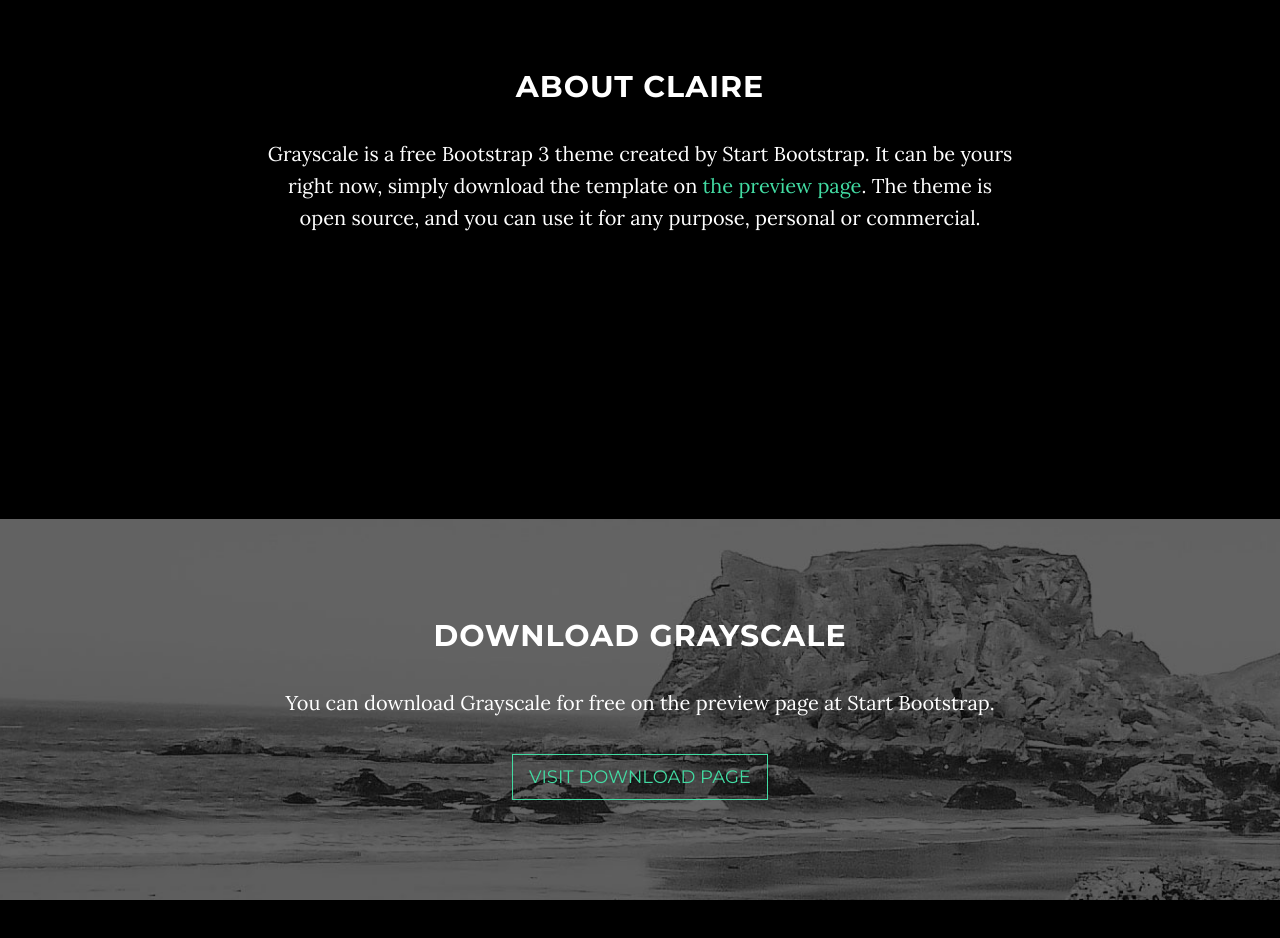
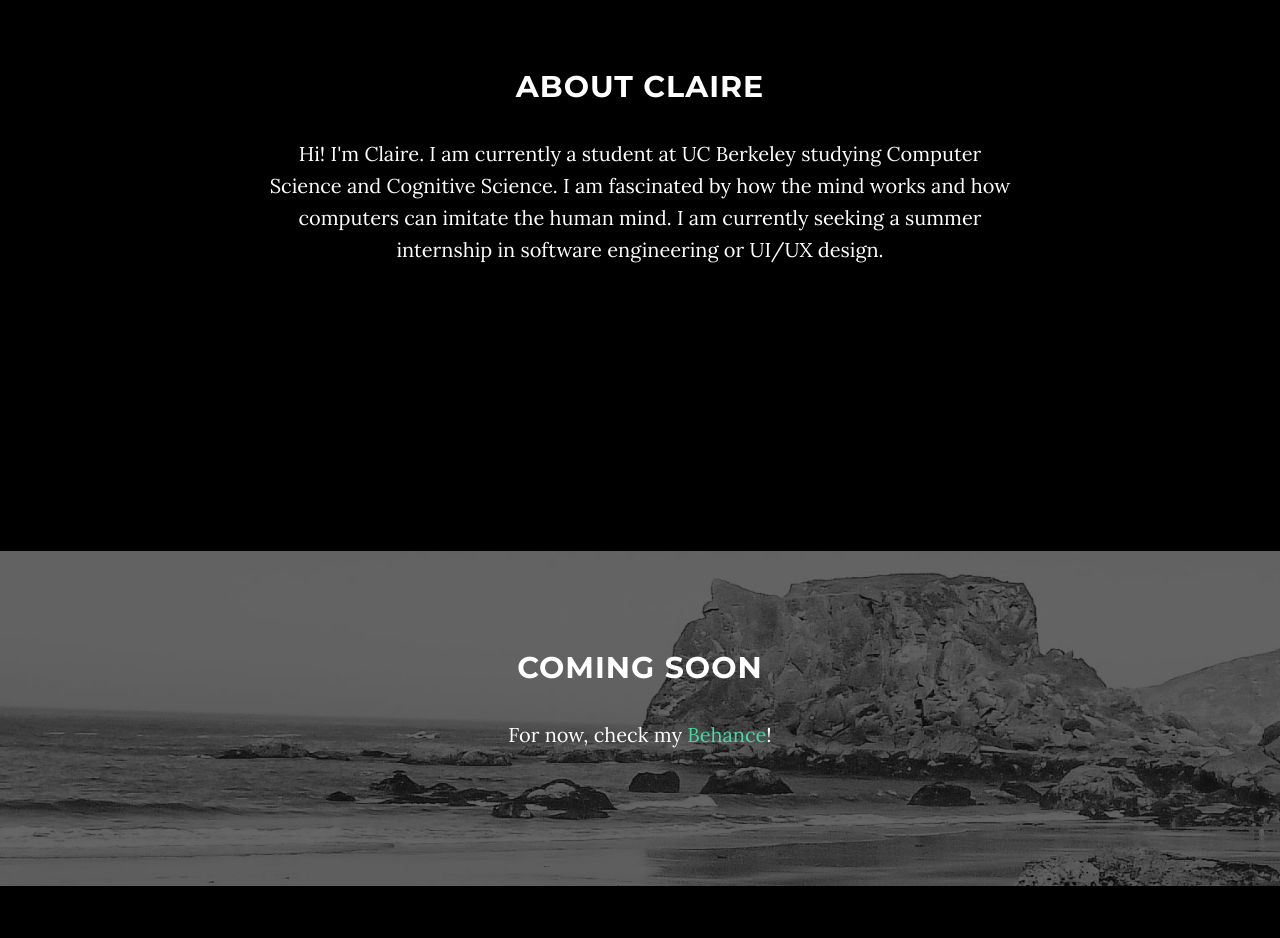
Before and after one commit to clairelee/clairelee.github.io, a plain HTML site: page index.html in a window 1280 px wide. Shown: the part 980-1918 px from the top of the page. Drawn offline with Linux system fonts and the light colour scheme; some packages are replaced by stand-ins of ours.

Commit message:
update to proper info

```diff
--- a/index.html
+++ b/index.html
@@ -75,7 +75,7 @@
                 <div class="row">
                     <div class="col-md-8 col-md-offset-2">
                         <h1 class="brand-heading">Claire Lee</h1>
-                        <p class="intro-text">A rising third year studying Cognitive Science and Computer Science at UC Berkeley.</p>
+                        <p class="intro-text">A third year studying Cognitive Science and Computer Science at UC Berkeley.</p>
                         <a href="#about" class="btn btn-circle page-scroll">
                             <i class="fa fa-angle-double-down animated"></i>
                         </a>
@@ -90,7 +90,9 @@
         <div class="row">
             <div class="col-lg-8 col-lg-offset-2">
                 <h2>About Claire</h2>
-                <p>Grayscale is a free Bootstrap 3 theme created by Start Bootstrap. It can be yours right now, simply download the template on <a href="http://startbootstrap.com/template-overviews/grayscale/">the preview page</a>. The theme is open source, and you can use it for any purpose, personal or commercial.</p>
+                <p>Hi! I'm Claire. I am currently a student at UC Berkeley studying Computer Science and Cognitive Science.
+                I am fascinated by how the mind works and how computers can imitate the human mind.
+                I am currently seeking a summer internship in software engineering or UI/UX design.</p>
             </div>
         </div>
     </section>
@@ -100,9 +102,8 @@
         <div class="download-section">
             <div class="container">
                 <div class="col-lg-8 col-lg-offset-2">
-                    <h2>Download Grayscale</h2>
-                    <p>You can download Grayscale for free on the preview page at Start Bootstrap.</p>
-                    <a href="http://startbootstrap.com/template-overviews/grayscale/" class="btn btn-default btn-lg">Visit Download Page</a>
+                    <h2>Coming Soon</h2>
+                    <p>For now, check my <a href="https://www.behance.net/claaaire">Behance</a>!</p>
                 </div>
             </div>
         </div>
```
